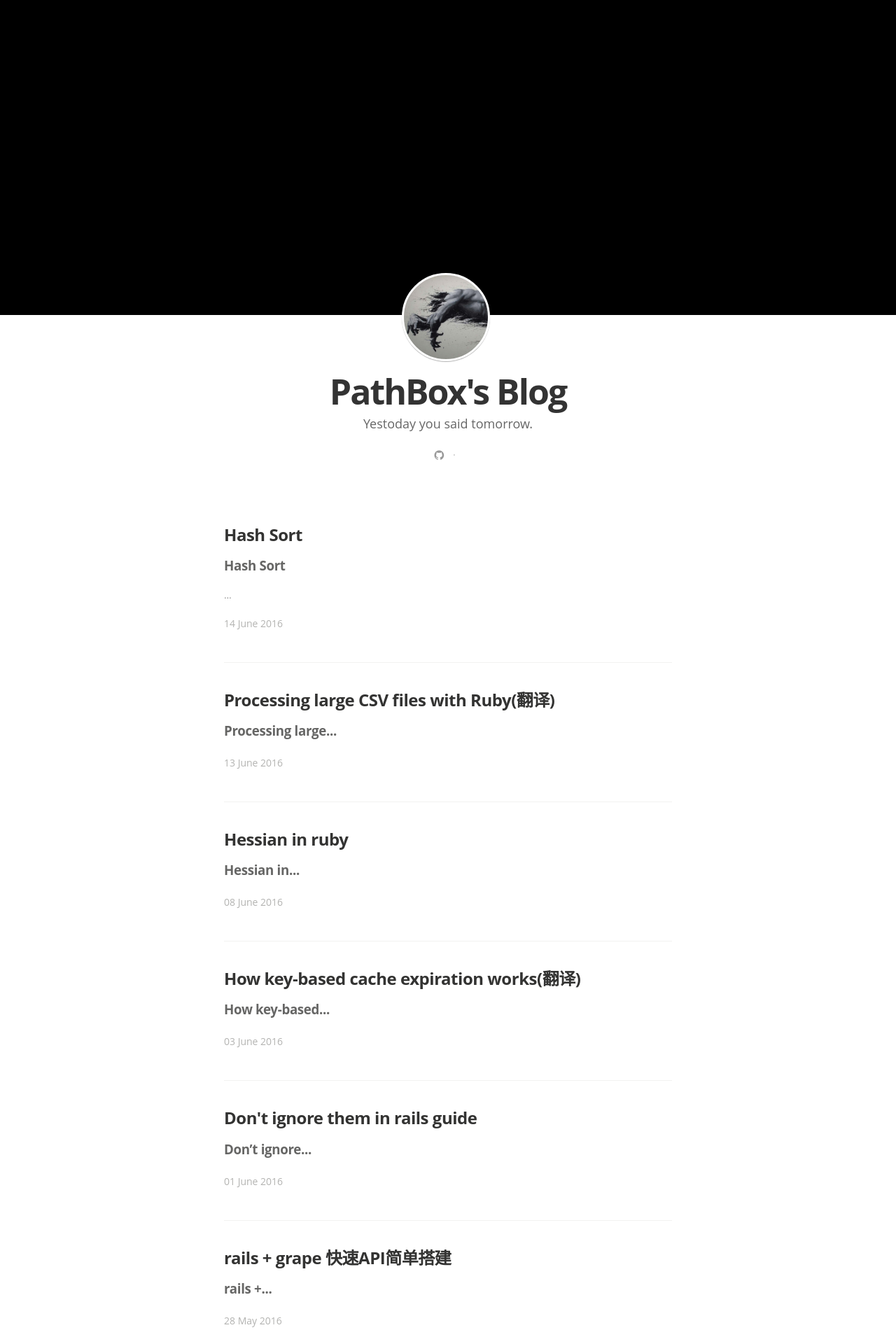
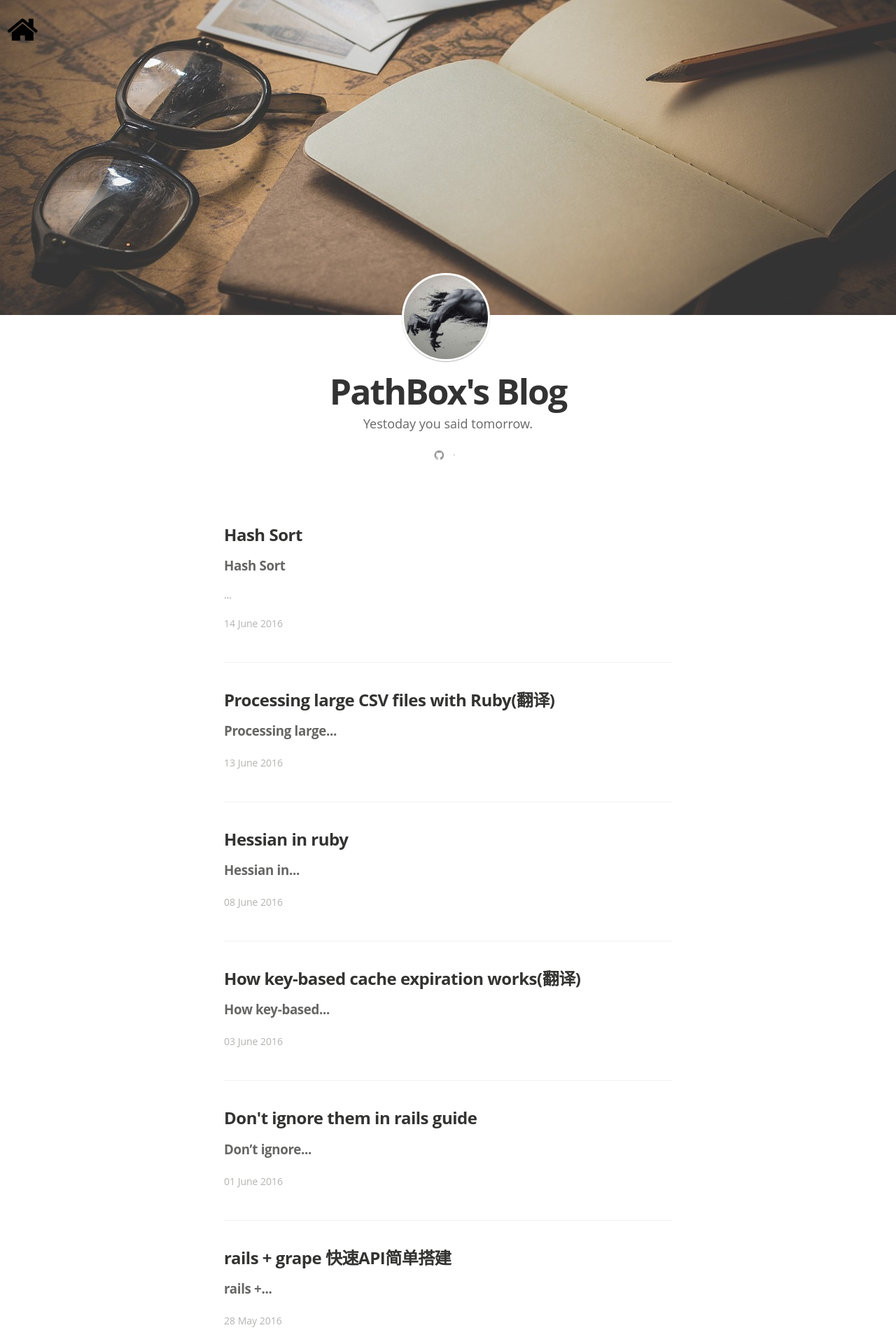
Before and after one commit to pathbox/pathbox.github.io, a Jekyll site: the page built from index.html, in a window 1280 px wide. Shown: the top 1920 px of the page at 70% size. Built offline with Jekyll 4.4.1, drawn with Linux system fonts in a browser that asks for light colours; nearby versions of some CDN libraries; some web fonts are replaced; the list of posts is cut into pages by our own code.

Commit message:
edit image

```diff
--- a/index.html
+++ b/index.html
@@ -3,7 +3,7 @@
 ---
 
 <div class="teaserimage">
-    <div class="teaserimage-image" {% if site.cover %}style="background-image: url({{ site.cover }})"{% endif %}>
+    <div class="teaserimage-image" style="background-image: url('/assets/images/old.jpg')">
         Teaser Image
     </div>
 </div>
```
Also changed, not shown: assets/images/old.jpg (renamed from assets/images/old-1130743_1280.jpg).
